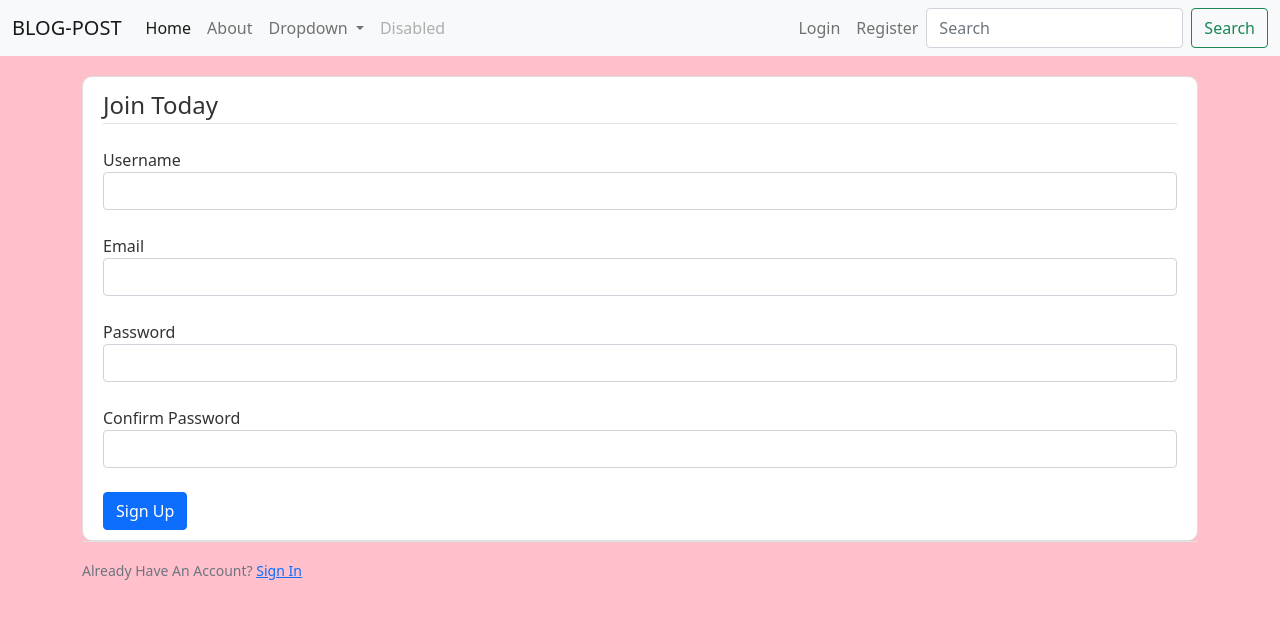
After one commit to WayneMusungu/blog-post, a Flask app: page /register in a window 1280 px wide. The commit adds this page. Shown: the top 619 px of the page. Run offline with Flask 2, Linux system fonts and the light colour scheme.

Commit message:
Display register form form

```diff
--- a/forms.py
+++ b/forms.py
@@ -5,12 +5,14 @@ from wtforms import StringField, PasswordField, SubmitField, BooleanField
 from wtforms.validators import DataRequired, Length, Email, EqualTo
 
 class RegistrationForm(FlaskForm):
-    username = StringField('Username', validators=[DataRequired(), Length(min=2, max=20)])
-    email = StringField('Email', validators=[DataRequired(), Email()])
+    username = StringField('Username',
+                           validators=[DataRequired(), Length(min=2, max=20)])
+    email = StringField('Email',
+                        validators=[DataRequired(), Email()])
     password = PasswordField('Password', validators=[DataRequired()])
-    confirm_password = PasswordField('Confirm Password', validators=[DataRequired(), EqualTo]('password'))
+    confirm_password = PasswordField('Confirm Password',
+                                     validators=[DataRequired(), EqualTo('password')])
     submit = SubmitField('Sign Up')
-
 
 class LoginForm(FlaskForm):
     email = StringField('Email',validators=[DataRequired(), Email()])
--- a/run.py
+++ b/run.py
@@ -1,7 +1,9 @@
 from turtle import title
 from flask import Flask, render_template, url_for
+from forms import RegistrationForm, LoginForm
+app = Flask(__name__)
 
-app = Flask(__name__)
+app.config['SECRET_KEY'] = '975499ff23f5019775351a3cace85d3309ec313ed1ee70897a29e5bb0cd5d952'
 
 posts = [
     {
@@ -27,13 +29,24 @@ posts = [
 # def index():
     # return"<h1>Hello World!</h1>"
 
-@app.route('/home')
+@app.route("/home")
 def home():
     return render_template("home.html", posts=posts)
 
-@app.route('/about')
+@app.route("/about")
 def about():
    return render_template("about.html", title='About')
+
+@app.route("/register", )
+def register():
+    form = RegistrationForm()
+    return render_template('register.html', title='Register', form=form)
+
+@app.route("/login")
+def login():
+    form = LoginForm()
+    return render_template('login.html', title='Login', form=form)
+
 
 # Custom Error pages
 @app.errorhandler(404)
--- a/static/main.css
+++ b/static/main.css
@@ -16,6 +16,7 @@ body {
     border: 1px solid #dddddd;
     border-radius: 3px;
     margin-top: 20px;
+    border-radius: 10px;
   }
 
   .article-title {
--- a/templates/base.html
+++ b/templates/base.html
@@ -30,7 +30,7 @@
           <div class="collapse navbar-collapse" id="navbarSupportedContent">
             <ul class="navbar-nav me-auto mb-2 mb-lg-0">
               <li class="nav-item">
-                <a class="nav-link active" aria-current="page" href="#">Home</a>
+                <a class="nav-link active" aria-current="page" href="{{ url_for('home') }}">Home</a>
               </li>
               <li class="nav-item">
                 <a class="nav-link" href="#">About</a>
--- a/templates/fourOwfour.html
+++ b/templates/fourOwfour.html
@@ -1,9 +1,10 @@
+{% extends "base.html" %}
 {% block content %}
 
 	<br/>
 	<center>
 	<h1>404 Error</h1>
-	<p>Page Not Found - Try Again...</p>
+	<p>Page Not Found - Try Again By clicking on one of the links on the navigation... 😢</p>
 
 	</center>
 
--- /dev/null
+++ b/templates/register.html
@@ -0,0 +1,40 @@
+{% extends "base.html" %}
+{% block content %}
+        <div class="content-section">
+            <form method="POST" action="">
+                {{ form.hidden_tag() }}
+                <fieldset class="form-group">
+                    <legend class="border-bottom mb-4">Join Today</legend>
+                    <div class="form-group">
+                        {{ form.username.label(class="form-control-label") }}
+                        {{ form.username(class="form-control") }}
+                    </div>
+                    <br/>
+                    <div class="form-group">
+                        {{ form.email.label(class="form-control-label") }}
+                        {{ form.email(class="form-control") }}
+                    </div>
+                    <br/>
+                    <div class="form-group">
+                        {{ form.password.label(class="form-control-label") }}
+                        {{ form.password(class="form-control") }}
+                    </div>
+                    <br/>
+                    <div class="form-group">
+                        {{ form.confirm_password.label(class="form-control-label") }}
+                        {{ form.confirm_password(class="form-control") }}
+                    </div>
+                    <br/>
+                </fieldset>
+                <div class="form-group">
+                    {{ form.submit(class="btn btn-primary") }}
+                </div>
+
+            </form>
+        </div>
+        <div class="border-top pt-3">
+            <small class="text-muted">
+                Already Have An Account? <a class="ml-2" href="{{ url_for('login') }}">Sign In</a>
+              </small>
+        </div>
+{% endblock  content%}
```
Also changed, not shown: templates/login.html (added).
